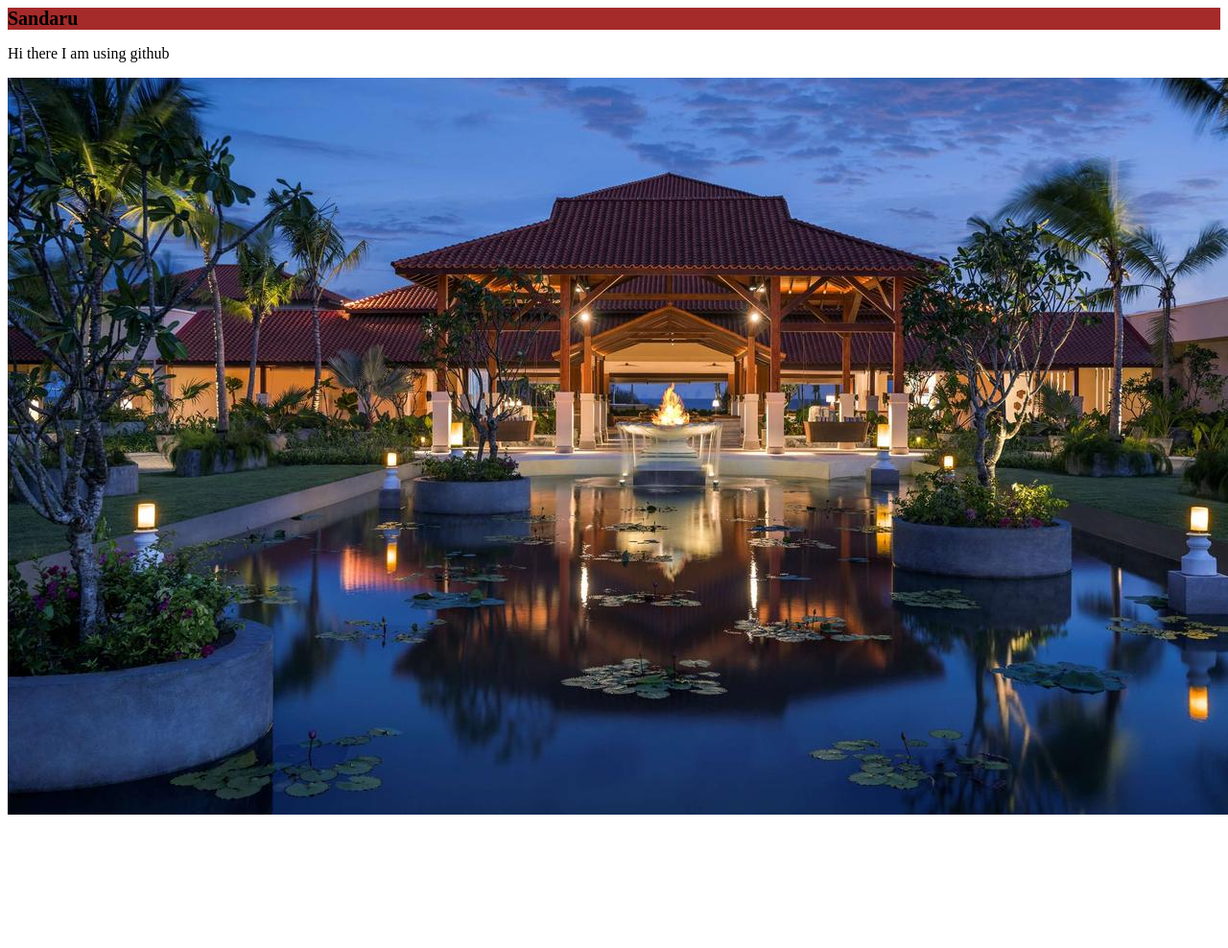
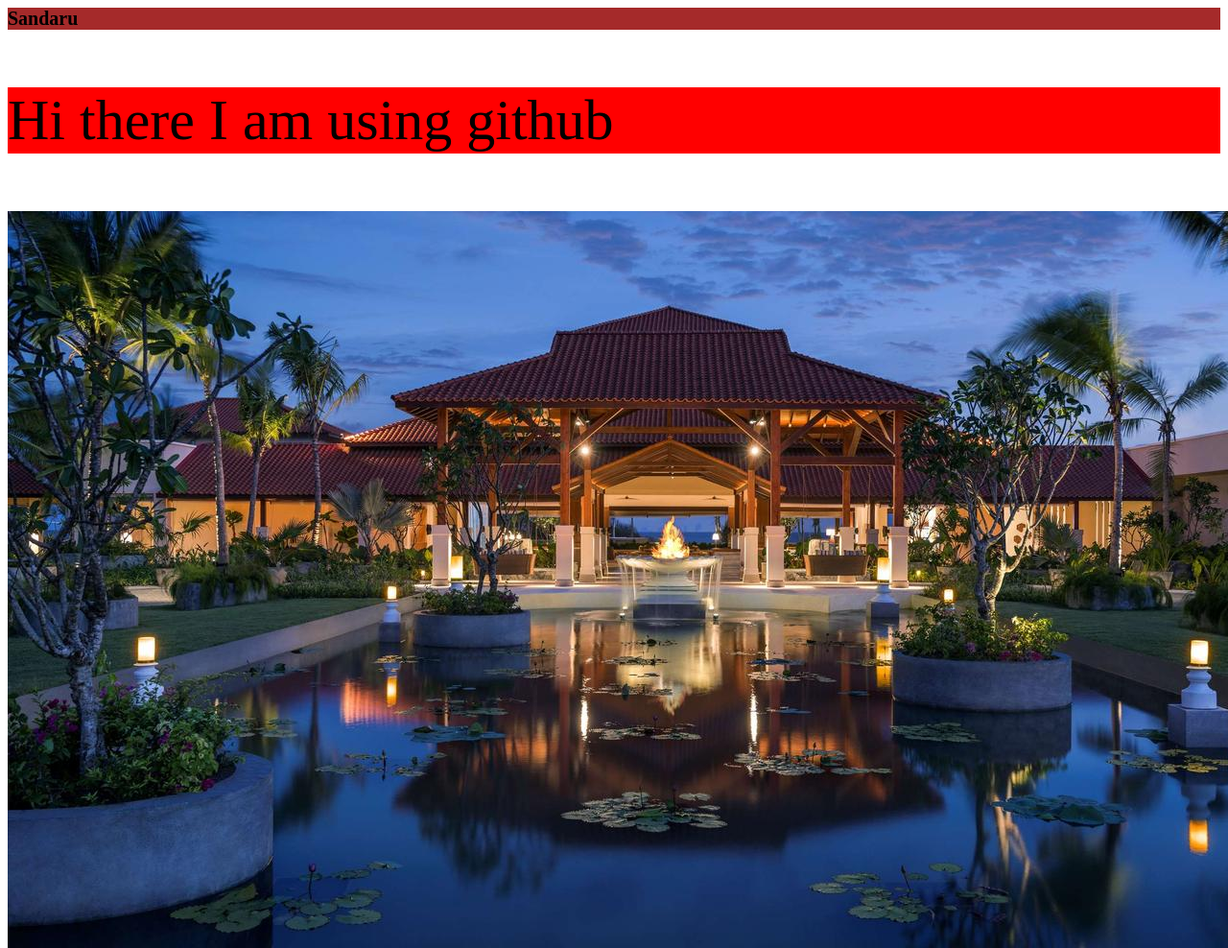
Before and after one commit to sandaruwagachchi/MWDProject, a plain HTML site: page index.html in a window 1280 px wide. Shown: the top 988 px of the page at 96% size. Before the commit the page ends 857 px from the top, so only its background shows below. Drawn offline with Linux system fonts and the light colour scheme.

Commit message:
Update style.css

```diff
--- a/style.css
+++ b/style.css
@@ -2,3 +2,7 @@ h1 {
   background-color: brown;
   font-size: 20px;
 }
+p{
+  background-color: red;
+  font-size: 60px;
+}
```
